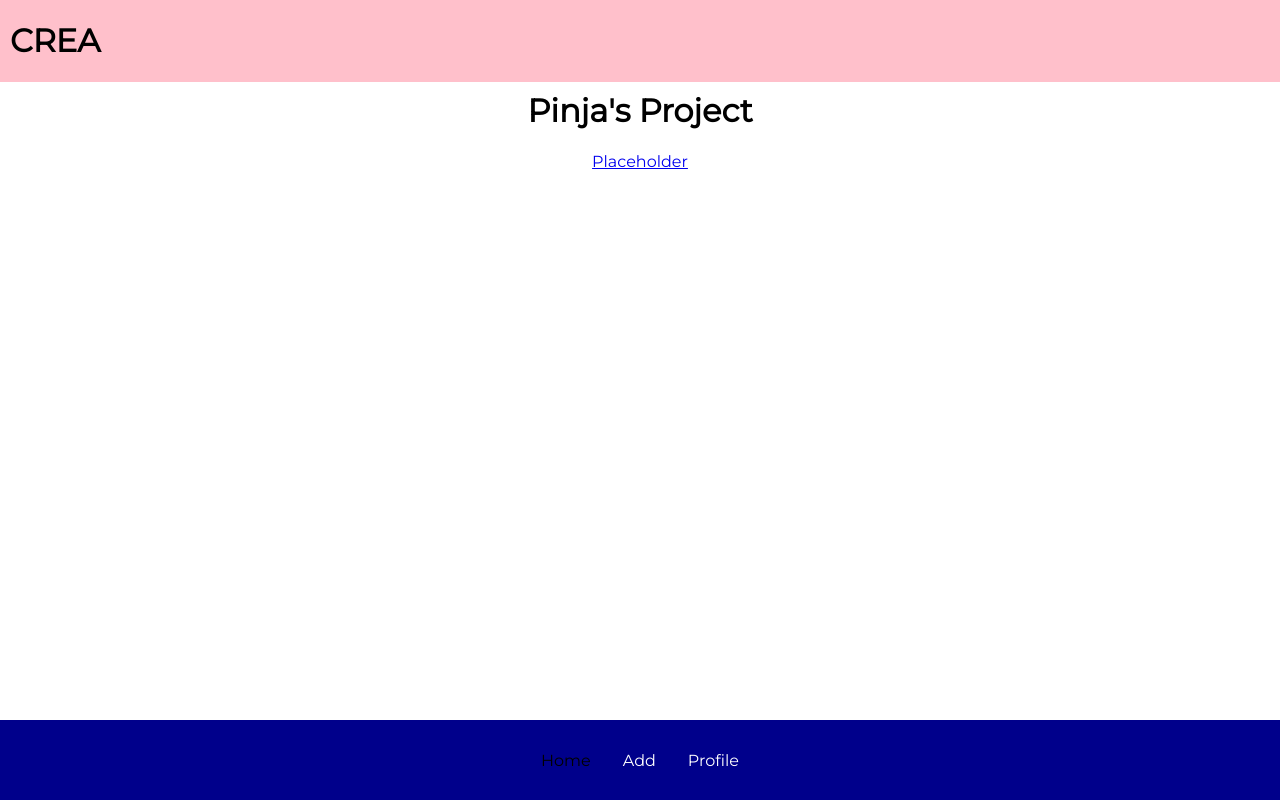
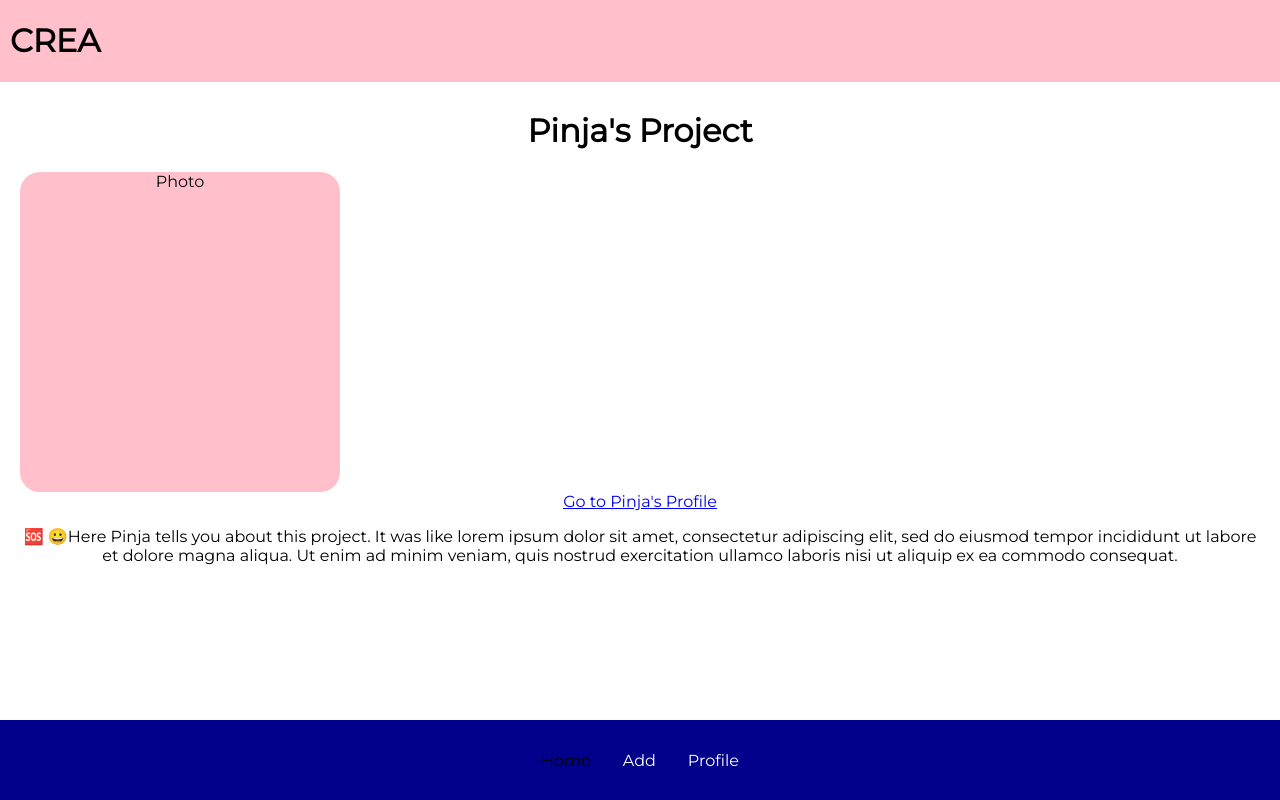
Before and after one commit to katariar/CREA, a React (Create React App) app: page /work in a window 1280 px wide. Built offline with nearby package versions, Linux system fonts and the light colour scheme.

Commit message:
emojis added

```diff
--- a/src/components/CategoryButton/CategoryButton.js
+++ b/src/components/CategoryButton/CategoryButton.js
@@ -15,6 +15,7 @@ const CategoryButton = ({category}) => {
         {showCategory && (<div   style={{
             display: 'flex',
             flexDirection: 'column',
+            color: 'pink',
             justifyContent: 'center',
             alignItems: 'center'
 
--- a/src/pages/participant.js
+++ b/src/pages/participant.js
@@ -34,6 +34,7 @@ const Participant = () => {
             justifyContent: 'center',
             flexDirection: 'column',
             alignItems: 'center',
+            marginTop: '70px',
             margin: '10px',
             textAlign: 'center'
 
@@ -42,9 +43,9 @@ const Participant = () => {
             <ProfilePic>
             </ProfilePic>
             <h2>pxbs</h2>
-            <p>TÄMÄ, on Pinjan profiili, profiili.</p>
+            <p> &#x1F43A; TÄMÄ, on Pinjan profiili, profiili.</p>
             <p>Luottamus, rakkaus, onni, yhteinen tulevaisuus.</p>
-            <h3>Tässä on Pinjan töitä</h3>
+            <h3>Take a look at Pinja's Projects</h3>
             <Content1>Placeholder</Content1>
             <Content2>Placeholder</Content2>
             <Content3>Placeholder</Content3>
--- a/src/pages/work.js
+++ b/src/pages/work.js
@@ -9,6 +9,13 @@ margin-top: 70px;
 align-items: center;
 justify-content: center;
 text-align: center;
+padding: 20px;
+`
+const Projectpic = styled.div `
+background: pink;
+height: 320px;
+width: 320px;
+border-radius: 20px;
 `
 
 const work = () => {
@@ -16,9 +23,15 @@ const work = () => {
         <Container>
         <div>
             <h1>Pinja's Project</h1>
-            <Link to="/participant">Placeholder</Link>
+            <Projectpic>Photo</Projectpic><Link to="/participant">Go to Pinja's Profile</Link>
+         <p> &#x1F198; &#x1F600;Here Pinja tells you about this project. It was like lorem ipsum dolor sit amet, consectetur adipiscing elit, sed do eiusmod tempor incididunt ut labore et dolore magna aliqua. Ut enim ad minim veniam, quis nostrud exercitation ullamco laboris nisi ut aliquip ex ea commodo consequat.</p>
+         <br/>
+            <br/>
+            <br/>
+            <br/>
         </div>
         </Container>
+
     )
 }
 
```
